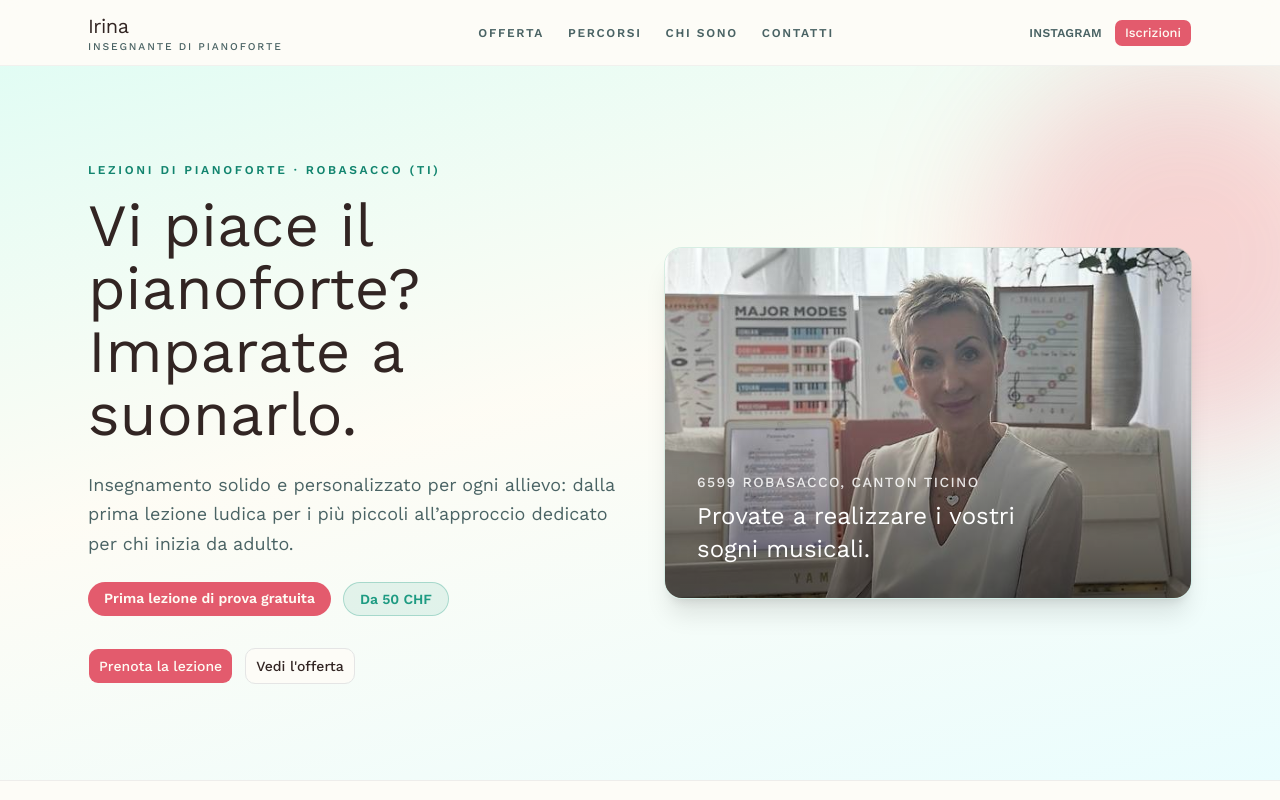
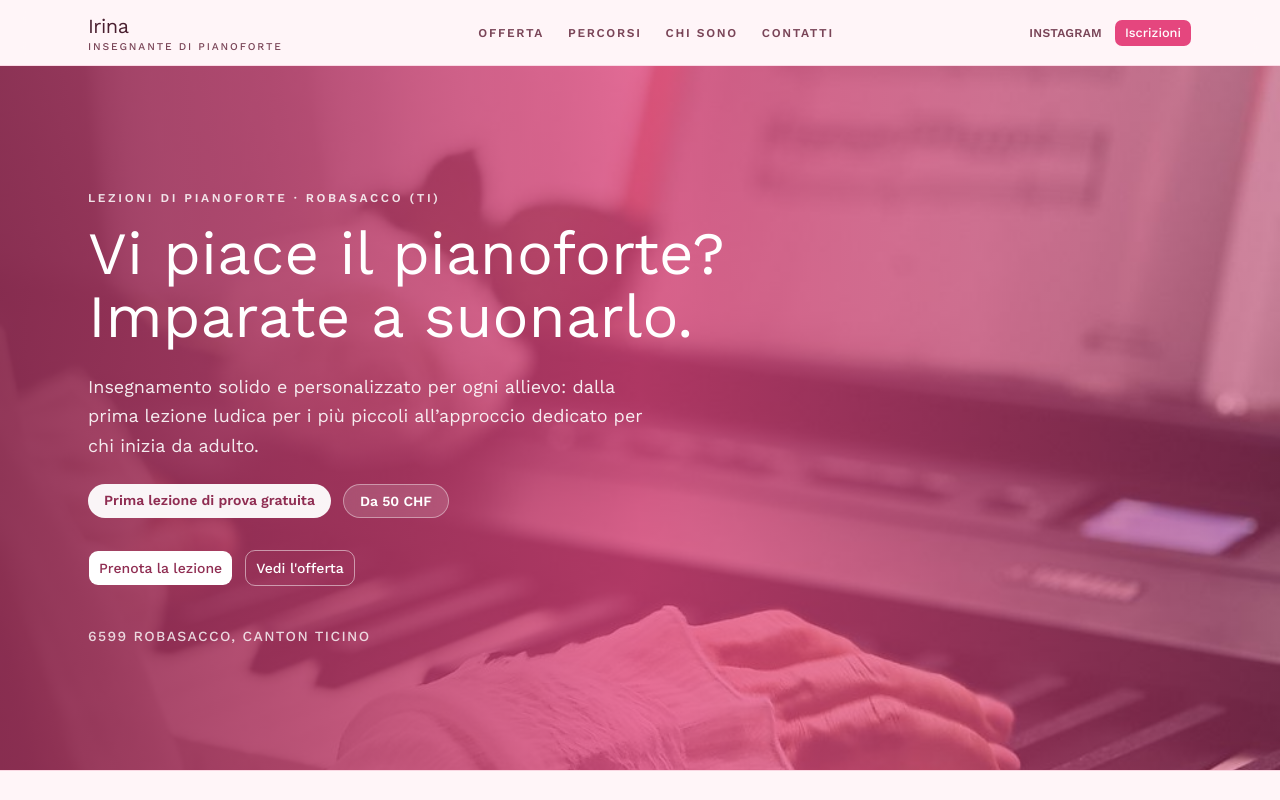
Before and after one commit to Quasarsonic/irina, a Next.js app: page / in a window 1280 px wide. Shown: the top 800 px of the page. Built offline with nearby package versions, Linux system fonts and the light colour scheme.

Commit message:
Apply rose brand theme and full-bleed hero background
Use #e5467e palette across UI tokens, hero photo overlay, cards, header,
footer, and CTA sections.

Co-authored-by: andy.bacciarini7 <andy.bacciarini7@live.com>

```diff
--- a/src/app/globals.css
+++ b/src/app/globals.css
@@ -10,6 +10,9 @@
   --font-sans: var(--font-sans);
   --font-mono: var(--font-geist-mono);
   --font-heading: var(--font-sans);
+  --color-rose: var(--rose);
+  --color-rose-light: var(--rose-light);
+  --color-rose-dark: var(--rose-dark);
   --color-sidebar-ring: var(--sidebar-ring);
   --color-sidebar-border: var(--sidebar-border);
   --color-sidebar-accent-foreground: var(--sidebar-accent-foreground);
@@ -49,72 +52,79 @@
 }
 
 :root {
-  --background: oklch(0.99 0.006 95);
-  --foreground: oklch(0.28 0.02 30);
-  --card: oklch(1 0.004 95);
-  --card-foreground: oklch(0.28 0.02 30);
-  --popover: oklch(1 0.004 95);
-  --popover-foreground: oklch(0.28 0.02 30);
-  --primary: oklch(0.62 0.11 175);
-  --primary-foreground: oklch(0.99 0.01 95);
-  --secondary: oklch(0.55 0.1 175);
-  --secondary-foreground: oklch(0.99 0.01 95);
-  --muted: oklch(0.96 0.02 175);
-  --muted-foreground: oklch(0.48 0.03 200);
-  --accent: oklch(0.65 0.17 15);
-  --accent-foreground: oklch(0.99 0.01 95);
+  --rose: #e5467e;
+  --rose-light: #f7c4d4;
+  --rose-muted: #fde8ef;
+  --rose-soft: #fff5f8;
+  --rose-dark: #c93d6d;
+  --rose-deep: #8f2d52;
+
+  --background: #fff5f8;
+  --foreground: #4a1f30;
+  --card: #ffffff;
+  --card-foreground: #4a1f30;
+  --popover: #ffffff;
+  --popover-foreground: #4a1f30;
+  --primary: #e5467e;
+  --primary-foreground: #ffffff;
+  --secondary: #c93d6d;
+  --secondary-foreground: #ffffff;
+  --muted: #fde8ef;
+  --muted-foreground: #7a4558;
+  --accent: #8f2d52;
+  --accent-foreground: #ffffff;
   --destructive: oklch(0.577 0.245 27.325);
-  --border: oklch(0.922 0 0);
-  --input: oklch(0.922 0 0);
-  --ring: oklch(0.708 0 0);
-  --chart-1: oklch(0.87 0 0);
-  --chart-2: oklch(0.556 0 0);
-  --chart-3: oklch(0.439 0 0);
-  --chart-4: oklch(0.371 0 0);
-  --chart-5: oklch(0.269 0 0);
+  --border: #f7c4d4;
+  --input: #f7c4d4;
+  --ring: #e5467e;
+  --chart-1: #e5467e;
+  --chart-2: #c93d6d;
+  --chart-3: #8f2d52;
+  --chart-4: #f7c4d4;
+  --chart-5: #fde8ef;
   --radius: 0.625rem;
-  --sidebar: oklch(0.985 0 0);
-  --sidebar-foreground: oklch(0.145 0 0);
-  --sidebar-primary: oklch(0.205 0 0);
-  --sidebar-primary-foreground: oklch(0.985 0 0);
-  --sidebar-accent: oklch(0.97 0 0);
-  --sidebar-accent-foreground: oklch(0.205 0 0);
-  --sidebar-border: oklch(0.922 0 0);
-  --sidebar-ring: oklch(0.708 0 0);
+  --sidebar: #fff5f8;
+  --sidebar-foreground: #4a1f30;
+  --sidebar-primary: #e5467e;
+  --sidebar-primary-foreground: #ffffff;
+  --sidebar-accent: #fde8ef;
+  --sidebar-accent-foreground: #4a1f30;
+  --sidebar-border: #f7c4d4;
+  --sidebar-ring: #e5467e;
 }
 
 .dark {
-  --background: oklch(0.145 0 0);
-  --foreground: oklch(0.985 0 0);
-  --card: oklch(0.205 0 0);
-  --card-foreground: oklch(0.985 0 0);
-  --popover: oklch(0.205 0 0);
-  --popover-foreground: oklch(0.985 0 0);
-  --primary: oklch(0.922 0 0);
-  --primary-foreground: oklch(0.205 0 0);
-  --secondary: oklch(0.269 0 0);
-  --secondary-foreground: oklch(0.985 0 0);
-  --muted: oklch(0.269 0 0);
-  --muted-foreground: oklch(0.708 0 0);
-  --accent: oklch(0.269 0 0);
-  --accent-foreground: oklch(0.985 0 0);
+  --background: #3d1528;
+  --foreground: #fff5f8;
+  --card: #4a1f30;
+  --card-foreground: #fff5f8;
+  --popover: #4a1f30;
+  --popover-foreground: #fff5f8;
+  --primary: #f7c4d4;
+  --primary-foreground: #4a1f30;
+  --secondary: #e5467e;
+  --secondary-foreground: #ffffff;
+  --muted: #5c2438;
+  --muted-foreground: #f7c4d4;
+  --accent: #e5467e;
+  --accent-foreground: #ffffff;
   --destructive: oklch(0.704 0.191 22.216);
-  --border: oklch(1 0 0 / 10%);
-  --input: oklch(1 0 0 / 15%);
-  --ring: oklch(0.556 0 0);
-  --chart-1: oklch(0.87 0 0);
-  --chart-2: oklch(0.556 0 0);
-  --chart-3: oklch(0.439 0 0);
-  --chart-4: oklch(0.371 0 0);
-  --chart-5: oklch(0.269 0 0);
-  --sidebar: oklch(0.205 0 0);
-  --sidebar-foreground: oklch(0.985 0 0);
-  --sidebar-primary: oklch(0.488 0.243 264.376);
-  --sidebar-primary-foreground: oklch(0.985 0 0);
-  --sidebar-accent: oklch(0.269 0 0);
-  --sidebar-accent-foreground: oklch(0.985 0 0);
-  --sidebar-border: oklch(1 0 0 / 10%);
-  --sidebar-ring: oklch(0.556 0 0);
+  --border: #7a4558;
+  --input: #7a4558;
+  --ring: #f7c4d4;
+  --chart-1: #f7c4d4;
+  --chart-2: #e5467e;
+  --chart-3: #c93d6d;
+  --chart-4: #8f2d52;
+  --chart-5: #5c2438;
+  --sidebar: #4a1f30;
+  --sidebar-foreground: #fff5f8;
+  --sidebar-primary: #e5467e;
+  --sidebar-primary-foreground: #ffffff;
+  --sidebar-accent: #5c2438;
+  --sidebar-accent-foreground: #fff5f8;
+  --sidebar-border: #7a4558;
+  --sidebar-ring: #f7c4d4;
 }
 
 @layer base {
--- a/src/app/page.tsx
+++ b/src/app/page.tsx
@@ -25,27 +25,40 @@ export default function HomePage() {
     <>
       <SiteHeader />
       <main>
-        <section className="relative overflow-hidden bg-[linear-gradient(165deg,oklch(0.97_0.03_175)_0%,oklch(0.99_0.01_95)_45%,oklch(0.98_0.02_200)_100%)]">
-          <div
-            className="pointer-events-none absolute -right-24 top-0 h-96 w-96 rounded-full bg-accent/25 blur-3xl"
+        <section className="relative min-h-[88vh] overflow-hidden">
+          <Image
+            src={site.heroBackground}
+            alt=""
+            fill
+            className="object-cover object-center"
+            sizes="100vw"
+            priority
             aria-hidden
           />
-          <div className="mx-auto grid max-w-6xl gap-12 px-4 py-16 sm:px-6 lg:grid-cols-2 lg:items-center lg:py-24">
-            <div>
-              <p className="text-xs font-semibold uppercase tracking-[0.22em] text-secondary">
+          <div
+            className="absolute inset-0 bg-gradient-to-r from-[#8f2d52]/92 via-[#e5467e]/75 to-[#e5467e]/45"
+            aria-hidden
+          />
+          <div
+            className="pointer-events-none absolute inset-0 bg-[radial-gradient(ellipse_at_20%_50%,transparent_0%,#8f2d52/35_70%)]"
+            aria-hidden
+          />
+          <div className="relative z-10 mx-auto flex max-w-6xl flex-col justify-center px-4 py-20 sm:px-6 lg:min-h-[88vh] lg:py-28">
+            <div className="max-w-2xl text-white">
+              <p className="text-xs font-semibold uppercase tracking-[0.22em] text-white/85">
                 {hero.eyebrow}
               </p>
-              <h1 className="mt-4 font-heading text-4xl leading-[1.05] text-foreground sm:text-5xl lg:text-6xl">
+              <h1 className="mt-4 font-heading text-4xl leading-[1.05] sm:text-5xl lg:text-6xl">
                 {hero.title}
               </h1>
-              <p className="mt-6 max-w-xl text-lg leading-relaxed text-muted-foreground">
+              <p className="mt-6 max-w-xl text-lg leading-relaxed text-white/90">
                 {hero.subtitle}
               </p>
               <div className="mt-6 flex flex-wrap gap-3">
-                <span className="rounded-full bg-accent px-4 py-1.5 text-sm font-semibold text-accent-foreground">
+                <span className="rounded-full bg-white/95 px-4 py-1.5 text-sm font-semibold text-[#8f2d52]">
                   {site.trialLesson}
                 </span>
-                <span className="rounded-full border border-primary/30 bg-primary/10 px-4 py-1.5 text-sm font-semibold text-primary">
+                <span className="rounded-full border border-white/40 bg-white/15 px-4 py-1.5 text-sm font-semibold text-white backdrop-blur-sm">
                   Da {site.priceFrom}
                 </span>
               </div>
@@ -54,37 +67,24 @@ export default function HomePage() {
                   href="#contatti"
                   className={cn(
                     buttonVariants({ size: "lg" }),
-                    "bg-accent text-accent-foreground hover:bg-accent/90",
+                    "bg-white text-[#8f2d52] hover:bg-white/90",
                   )}
                 >
                   Prenota la lezione
                 </Link>
                 <Link
                   href="#offerta"
-                  className={cn(buttonVariants({ variant: "outline", size: "lg" }))}
+                  className={cn(
+                    buttonVariants({ variant: "outline", size: "lg" }),
+                    "border-white/50 bg-transparent text-white hover:bg-white/15 hover:text-white",
+                  )}
                 >
                   Vedi l&apos;offerta
                 </Link>
               </div>
-            </div>
-            <div className="relative min-h-[22rem] overflow-hidden rounded-2xl border border-primary/15 shadow-xl">
-              <Image
-                src="/irina-piano-1.jpg"
-                alt="Irina Tchermianina, insegnante di pianoforte"
-                fill
-                className="object-cover"
-                sizes="(max-width: 1024px) 100vw, 50vw"
-                priority
-              />
-              <div className="absolute inset-0 bg-gradient-to-t from-black/55 via-black/10 to-transparent" />
-              <div className="absolute bottom-0 p-6 text-white sm:p-8">
-                <p className="text-sm font-medium uppercase tracking-widest text-white/85">
-                  {site.location}
-                </p>
-                <p className="mt-2 max-w-sm font-heading text-2xl leading-snug">
-                  Provate a realizzare i vostri sogni musicali.
-                </p>
-              </div>
+              <p className="mt-10 text-sm font-medium uppercase tracking-widest text-white/80">
+                {site.location}
+              </p>
             </div>
           </div>
         </section>
@@ -227,7 +227,7 @@ export default function HomePage() {
                   key={step.step}
                   className="rounded-2xl border border-border/70 bg-card p-6 shadow-sm"
                 >
-                  <span className="text-sm font-semibold text-accent">{step.step}</span>
+                  <span className="text-sm font-semibold text-primary">{step.step}</span>
                   <h3 className="mt-2 font-heading text-xl">{step.title}</h3>
                   <p className="mt-2 text-sm leading-relaxed text-muted-foreground">
                     {step.text}
@@ -267,7 +267,7 @@ export default function HomePage() {
           </div>
         </section>
 
-        <section className="bg-accent py-14 text-accent-foreground">
+        <section className="bg-primary py-14 text-primary-foreground">
           <div className="mx-auto flex max-w-6xl flex-col items-start justify-between gap-6 px-4 sm:px-6 md:flex-row md:items-center">
             <div>
               <p className="text-sm font-semibold uppercase tracking-widest text-white/85">
@@ -281,7 +281,7 @@ export default function HomePage() {
               href="#contatti"
               className={cn(
                 buttonVariants({ size: "lg" }),
-                "bg-white text-accent hover:bg-white/90",
+                "bg-white text-primary hover:bg-white/90",
               )}
             >
               Scrivimi
--- a/src/components/site-header.tsx
+++ b/src/components/site-header.tsx
@@ -11,7 +11,7 @@ export function SiteHeader() {
   const [open, setOpen] = useState(false);
 
   return (
-    <header className="sticky top-0 z-50 border-b border-border/50 bg-background/90 backdrop-blur-md">
+    <header className="sticky top-0 z-50 border-b border-primary/15 bg-[#fff5f8]/90 backdrop-blur-md">
       <div className="mx-auto flex max-w-6xl items-center justify-between gap-4 px-4 py-3 sm:px-6">
         <Link href="/" className="group flex flex-col leading-tight">
           <span className="font-heading text-xl tracking-tight text-foreground">
@@ -50,7 +50,7 @@ export function SiteHeader() {
             href="#contatti"
             className={cn(
               buttonVariants({ size: "sm" }),
-              "bg-accent text-accent-foreground hover:bg-accent/90",
+              "bg-primary text-primary-foreground hover:bg-primary/90",
             )}
           >
             Iscrizioni
@@ -88,7 +88,7 @@ export function SiteHeader() {
               onClick={() => setOpen(false)}
               className={cn(
                 buttonVariants(),
-                "mt-2 w-full bg-accent text-accent-foreground hover:bg-accent/90",
+                "mt-2 w-full bg-primary text-primary-foreground hover:bg-primary/90",
               )}
             >
               Iscrizioni
--- a/src/lib/site.ts
+++ b/src/lib/site.ts
@@ -19,6 +19,7 @@ export const site = {
     "https://www.tutti.ch/it/vi/ticino/musica/strumenti/lezioni-di-pianoforte/82716917",
   languages: ["Italiano", "Russo", "Tedesco"] as const,
   lessonModes: ["A domicilio", "Presso la mia sede", "Online"] as const,
+  heroBackground: "/irina-piano-2.jpg",
 } as const;
 
 export const navItems = [
@@ -67,24 +68,24 @@ export const ageGroups = [
     title: "Bambini",
     text:
       "Lezioni in forma ludica: imparare la musica giocando, con ritmo, ascolto e il piacere di scoprire il pianoforte.",
-    tone: "from-teal-500/80 to-teal-700/90",
+    tone: "from-[#f7c4d4] to-[#e5467e]",
   },
   {
     title: "Ragazzi e adulti",
     text:
       "Percorsi per tutte le età e livelli, con obiettivi chiari e un approccio specifico per chi desidera iniziare anche da grande.",
-    tone: "from-cyan-600/75 to-teal-800/90",
+    tone: "from-[#e5467e] to-[#c93d6d]",
   },
   {
     title: "A domicilio",
     text: "Lezioni nel comfort di casa vostra, ideali per famiglie e per chi preferisce un ambiente familiare.",
-    tone: "from-emerald-600/70 to-teal-900/90",
+    tone: "from-[#c93d6d] to-[#8f2d52]",
   },
   {
     title: "Online",
     text:
       "Lezioni a distanza con la stessa attenzione: comode se abitate lontano o avete orari impegnativi.",
-    tone: "from-sky-600/75 to-teal-800/90",
+    tone: "from-[#e5467e]/90 to-[#8f2d52]",
   },
 ] as const;
 
```
Also changed, not shown: src/components/site-footer.tsx (+7 -7 lines).
